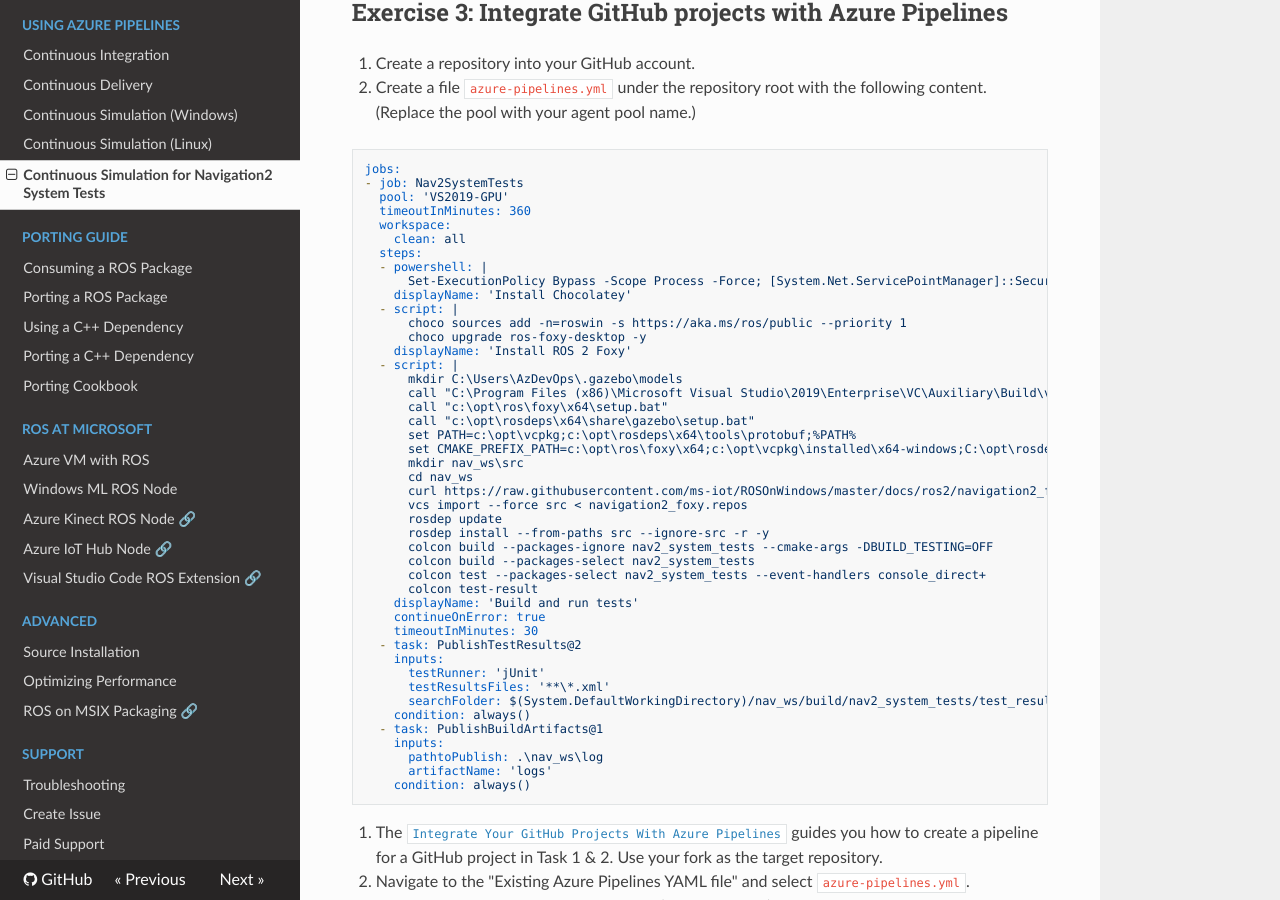
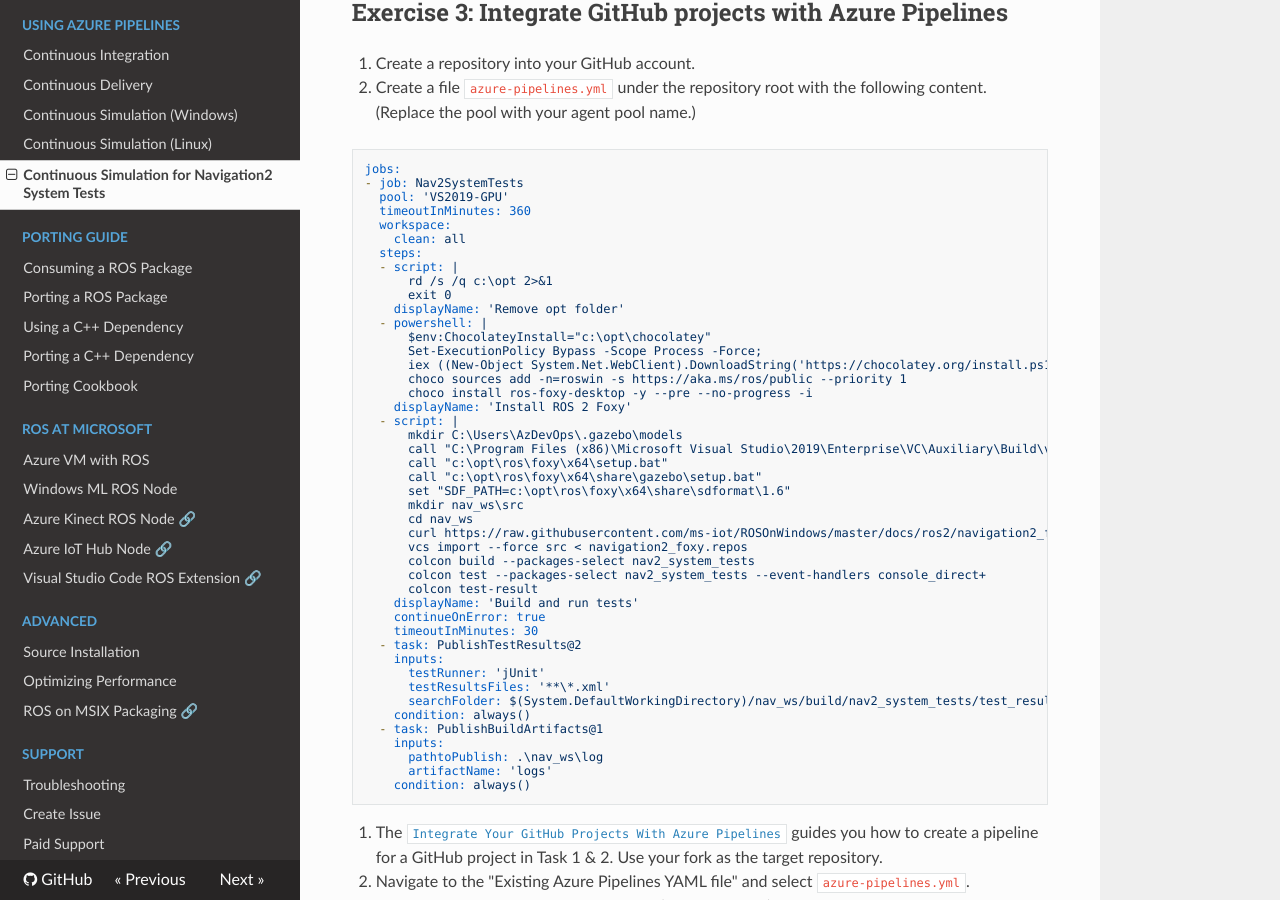
Before and after one commit to ms-iot/ROSOnWindows, an MkDocs documentation site: the page built from docs/ros2/system_tests.md, in a window 1280 px wide and 900 px high, scrolled down 2257 px. Built offline with MkDocs 1.6.1, drawn with Linux system fonts in a browser that asks for light colours; nearby versions of some CDN libraries.

Commit message:
updated.

```diff
--- a/docs/ros2/system_tests.md
+++ b/docs/ros2/system_tests.md
@@ -111,27 +111,27 @@
   workspace:
     clean: all
   steps:
+  - script: |
+      rd /s /q c:\opt 2>&1
+      exit 0
+    displayName: 'Remove opt folder'
   - powershell: |
-      Set-ExecutionPolicy Bypass -Scope Process -Force; [System.Net.ServicePointManager]::SecurityProtocol = [System.Net.ServicePointManager]::SecurityProtocol -bor 3072; iex ((New-Object System.Net.WebClient).DownloadString('https://chocolatey.org/install.ps1'))
-    displayName: 'Install Chocolatey'
-  - script: |
+      $env:ChocolateyInstall="c:\opt\chocolatey"
+      Set-ExecutionPolicy Bypass -Scope Process -Force;
+      iex ((New-Object System.Net.WebClient).DownloadString('https://chocolatey.org/install.ps1'))
       choco sources add -n=roswin -s https://aka.ms/ros/public --priority 1
-      choco upgrade ros-foxy-desktop -y
+      choco install ros-foxy-desktop -y --pre --no-progress -i
     displayName: 'Install ROS 2 Foxy'
   - script: |
       mkdir C:\Users\AzDevOps\.gazebo\models
       call "C:\Program Files (x86)\Microsoft Visual Studio\2019\Enterprise\VC\Auxiliary\Build\vcvars64.bat"
       call "c:\opt\ros\foxy\x64\setup.bat"
-      call "c:\opt\rosdeps\x64\share\gazebo\setup.bat"
-      set PATH=c:\opt\vcpkg;c:\opt\rosdeps\x64\tools\protobuf;%PATH%
-      set CMAKE_PREFIX_PATH=c:\opt\ros\foxy\x64;c:\opt\vcpkg\installed\x64-windows;C:\opt\rosdeps\x64
+      call "c:\opt\ros\foxy\x64\share\gazebo\setup.bat"
+      set "SDF_PATH=c:\opt\ros\foxy\x64\share\sdformat\1.6"
       mkdir nav_ws\src
       cd nav_ws
       curl https://raw.githubusercontent.com/ms-iot/ROSOnWindows/master/docs/ros2/navigation2_foxy.repos -o navigation2_foxy.repos
       vcs import --force src < navigation2_foxy.repos
-      rosdep update
-      rosdep install --from-paths src --ignore-src -r -y
-      colcon build --packages-ignore nav2_system_tests --cmake-args -DBUILD_TESTING=OFF
       colcon build --packages-select nav2_system_tests
       colcon test --packages-select nav2_system_tests --event-handlers console_direct+
       colcon test-result
```
